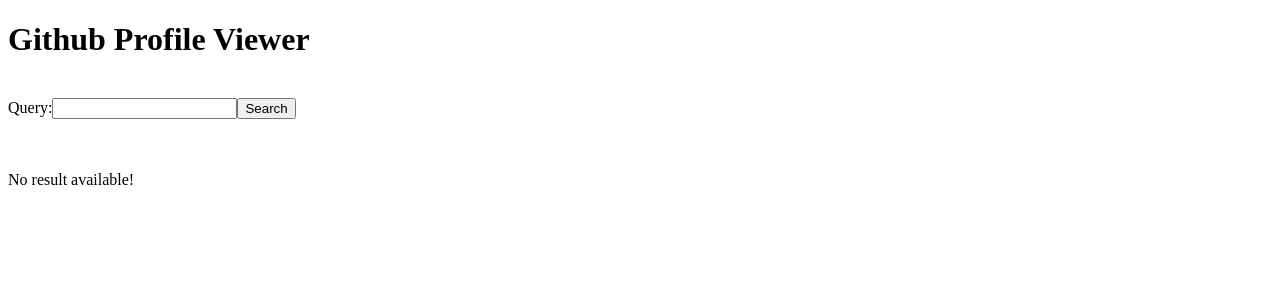
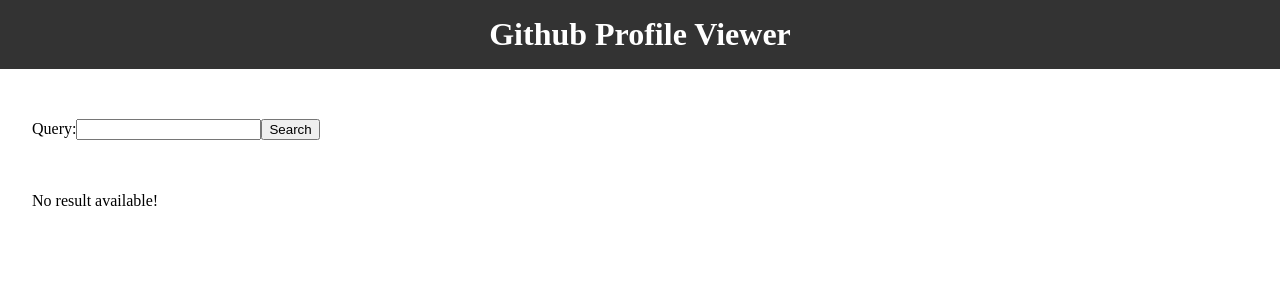
Before and after one commit to dario-piotrowicz/Angular9_github-profile-viewer-miniproject, an Angular app: page / in a window 1280 px wide. Shown: the top 300 px of the page. Built offline with nearby package versions, Linux system fonts and the light colour scheme.

Commit message:
added main header

```diff
--- a/src/app/app.component.html
+++ b/src/app/app.component.html
@@ -1,4 +1,6 @@
 <div>
-  <h1>Github Profile Viewer</h1>
-  <router-outlet></router-outlet>
+  <app-header></app-header>
+  <div id="router-outlet-container">
+    <router-outlet></router-outlet>
+  </div>
 </div>
--- a/src/app/app.component.sass
+++ b/src/app/app.component.sass
@@ -0,0 +1,2 @@
+#router-outlet-container
+  padding: 2rem
--- a/src/app/app.module.ts
+++ b/src/app/app.module.ts
@@ -3,11 +3,12 @@
 import { AppRoutingModule } from './app-routing.module';
 import { AppComponent } from './app.component';
 
+import { ComponentsModule } from './components/components.module';
 import { PagesModule } from './pages/pages.module';
 
 @NgModule({
   declarations: [AppComponent],
-  imports: [AppRoutingModule, PagesModule],
+  imports: [AppRoutingModule, ComponentsModule, PagesModule],
   providers: [],
   bootstrap: [AppComponent],
 })
--- a/src/app/components/components.module.ts
+++ b/src/app/components/components.module.ts
@@ -1,11 +1,12 @@
 import { NgModule } from '@angular/core';
 import { CommonModule } from '@angular/common';
 
+import { HeaderComponent } from './header/header.component';
 import { UsersButtonsContainerModule } from './users-buttons-container/users-buttons-container.module';
 
 @NgModule({
-  declarations: [],
+  declarations: [HeaderComponent],
   imports: [CommonModule, UsersButtonsContainerModule],
-  exports: [UsersButtonsContainerModule],
+  exports: [HeaderComponent, UsersButtonsContainerModule],
 })
 export class ComponentsModule {}
--- /dev/null
+++ b/src/app/components/header/header.component.html
@@ -0,0 +1,3 @@
+<header id="main-header">
+  <h1 class="title">Github Profile Viewer</h1>
+</header>
--- /dev/null
+++ b/src/app/components/header/header.component.sass
@@ -0,0 +1,9 @@
+header#main-header
+  background-color: #333333
+  color: #ffffff
+  text-align: center
+  margin: 0
+  padding: 1rem
+
+  .title
+    margin: 0
--- a/src/styles.sass
+++ b/src/styles.sass
@@ -1 +1,5 @@
 /* You can add global styles to this file, and also import other style files */
+
+body
+  margin: 0
+  padding: 0
```
Also changed, not shown: src/app/components/header/header.component.ts (added, +8 -0 lines), 1 other file (tests, documents, lock files or other folders).
